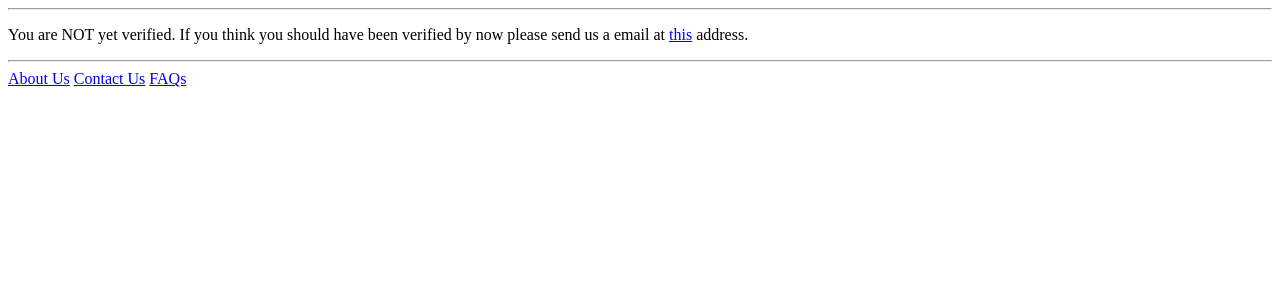
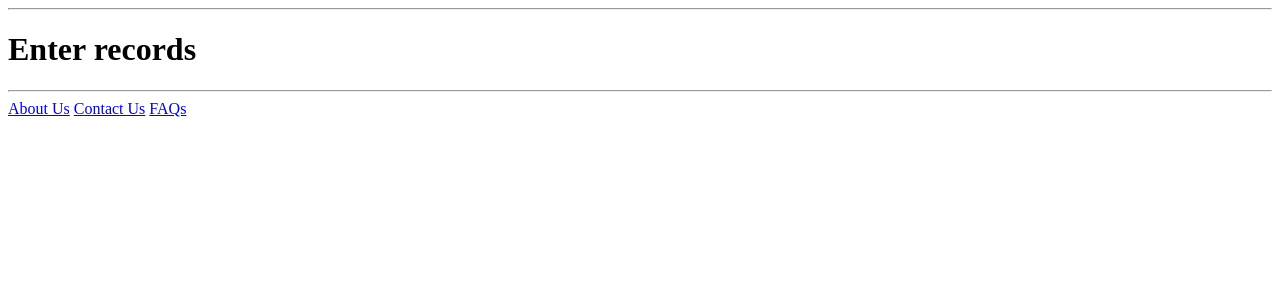
Before and after one commit to ninadsachania/e-healthcard, a Flask app: template app/templates/add_record.html in a window 1280 px wide. Shown: the part 26-326 px from the top of the page. Run offline with Flask 2, Linux system fonts and the light colour scheme; the template is opened without the code that fills it, so the values that code supplies are empty.

Commit message:
Remove code to check verification status of a doctor.

```diff
--- a/app/templates/add_record.html
+++ b/app/templates/add_record.html
@@ -2,10 +2,6 @@
 
 {% block content %}
 
-{% if is_verified %}
-    <h1>Enter records</h1>
-{% else %}
-    <p>You are NOT yet verified. If you think you should have been verified by now please send us a email at <a href="mailto:ninad.sachania@gmail.com"">this</a> address.</p>
-{% endif %}
+<h1>Enter records</h1>
 
 {% endblock %}
```
